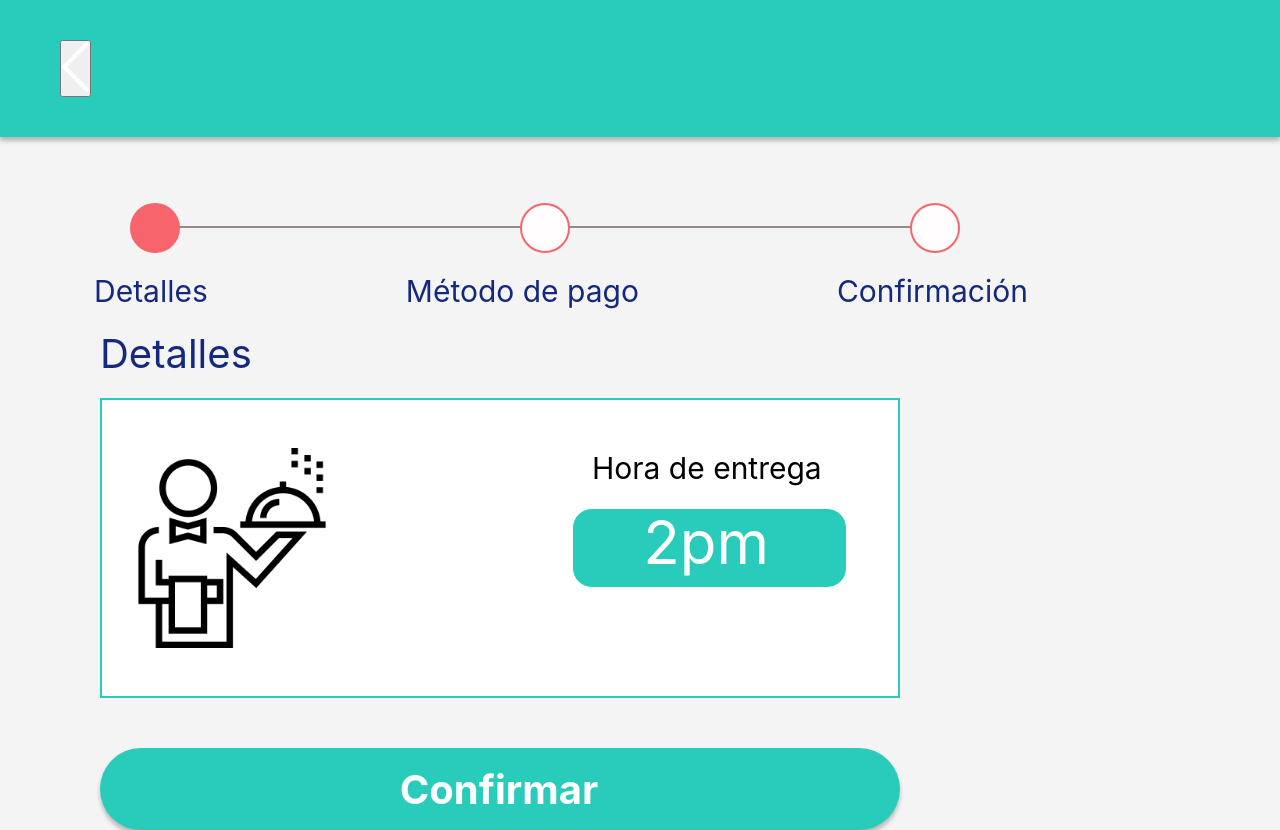
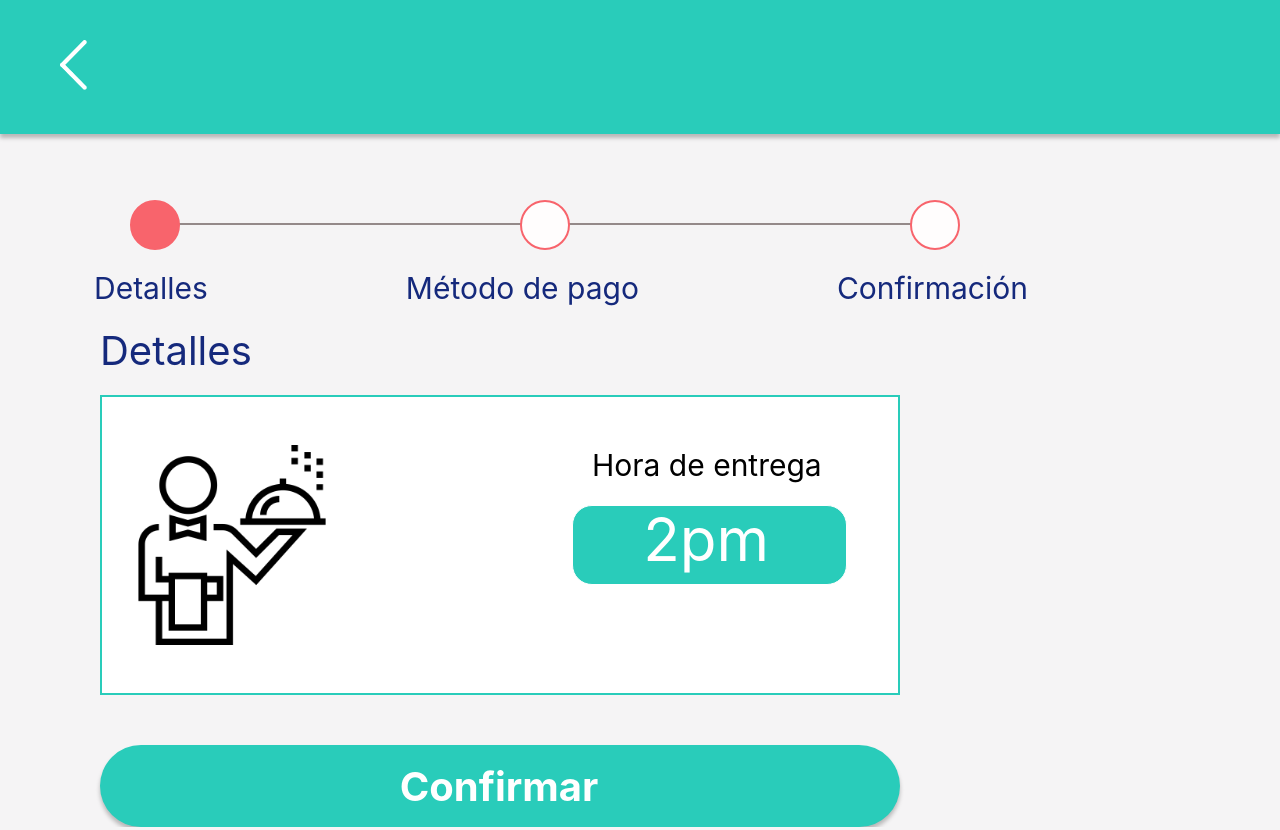
Before and after one commit to ReiReyes/Proyecto-Final, a React (Vite) app: page /Checkout in a window 1280 px wide. Built offline with nearby package versions, Linux system fonts and the light colour scheme; no server answers.

Commit message:
Arreglo final de detalles css

```diff
--- a/src/assets/styles/Detalles.css
+++ b/src/assets/styles/Detalles.css
@@ -33,6 +33,11 @@
     box-shadow: 0px 4px 4px rgba(0, 0, 0, 0.25);
   }
 
+  .blueBar {
+    background-color: transparent;
+    border: 0px;
+    cursor: pointer;
+  }
   .exit {
     height: 50px;
     cursor: pointer;
```
